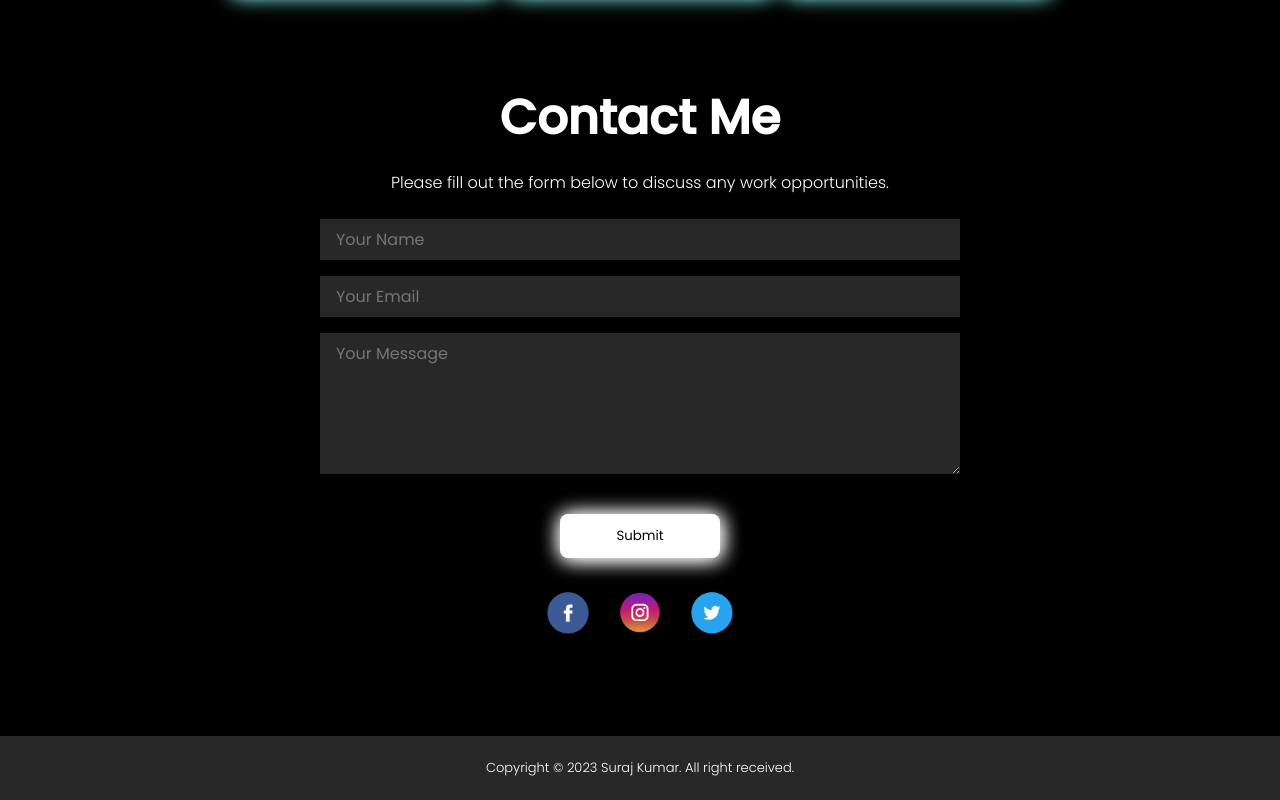
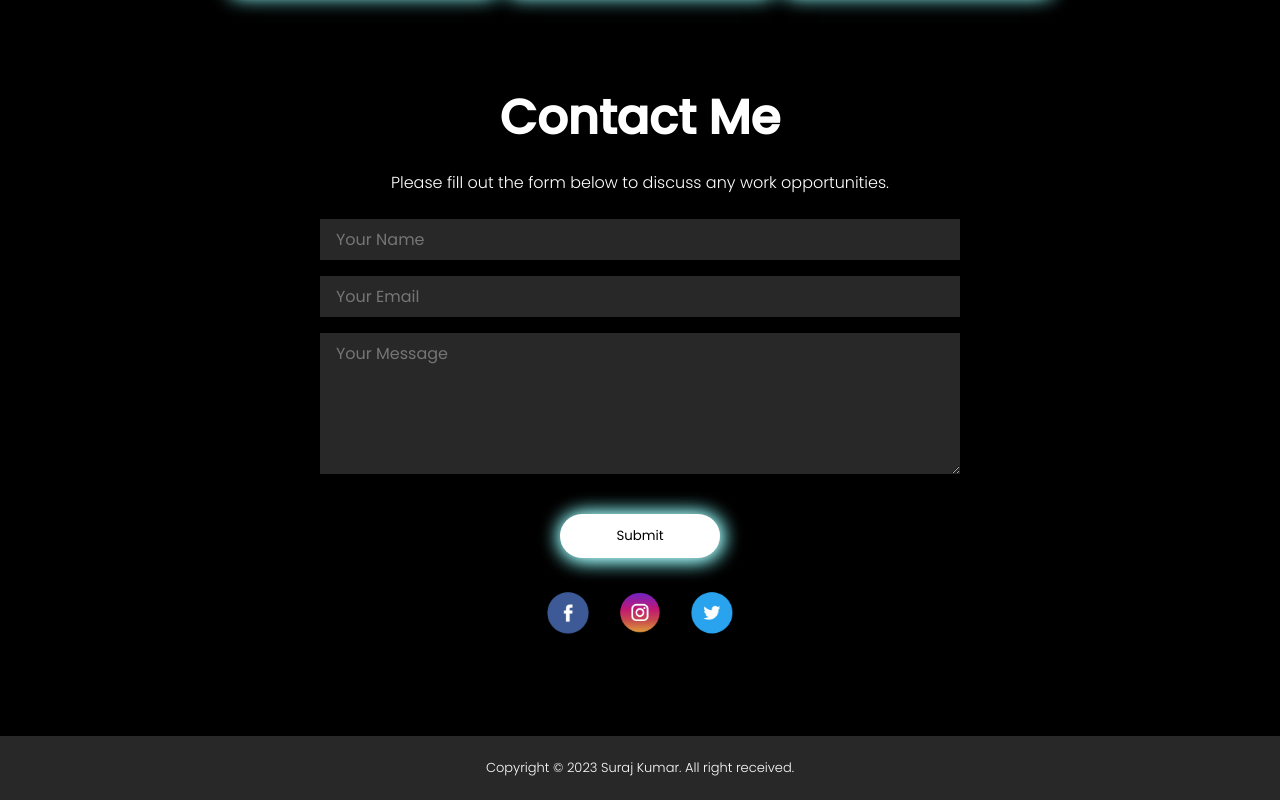
Before and after one commit to suraj2025/React-PortFolio-App, a React (Create React App) app: page / in a window 1280 px wide. Shown: the part 2354-3154 px from the top of the page. Built offline with nearby package versions, Linux system fonts and the light colour scheme.

Commit message:
Update contact.css

```diff
--- a/src/components/Contact/contact.css
+++ b/src/components/Contact/contact.css
@@ -41,8 +41,8 @@
 .submitBtn{
     background: white;
     border: none;
-    box-shadow:1px 1px 20px white,1px 1px 20px whitesmoke;
-    border-radius: 0.5rem;
+    box-shadow:1px 1px 20px white,1px 1px 20px aqua;
+    border-radius: 2rem;
     margin: 2rem;
     padding: 0.75rem 3.5rem;
 }
```
